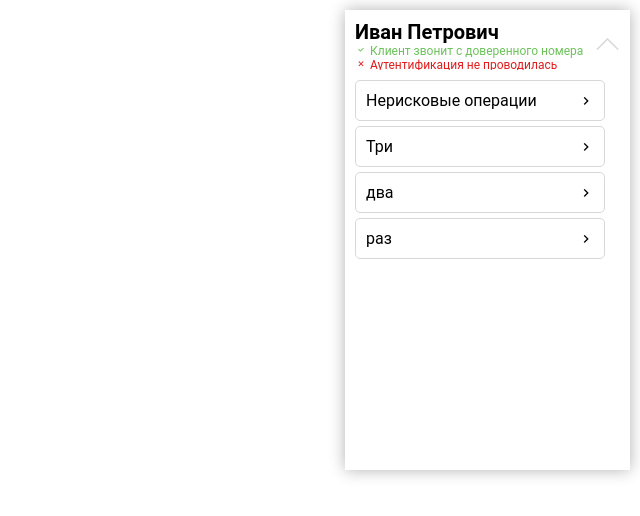
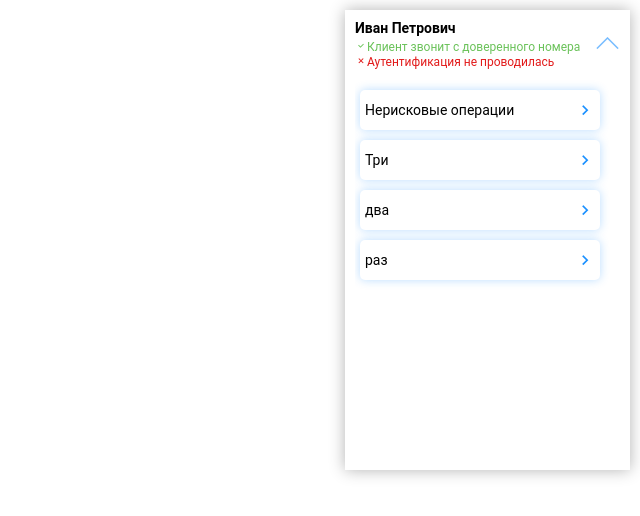
Before and after one commit to kirillsnovikov/widgetVTB, a Vue app: page / in a window 1280 px wide. Shown: the top 516 px of the page, without its empty margins (640-1280 px from the left). Built offline with nearby package versions, Linux system fonts and the light colour scheme.

Commit message:
Минор визуальный, тестовый пуш

```diff
--- a/src/assets/scss/components/_button.scss
+++ b/src/assets/scss/components/_button.scss
@@ -1,26 +1,51 @@
 .btn {
-  width: 250px;
+  width: 240px;
   overflow: hidden;
   padding: 10px;
   border-radius: 5px;
-  margin-bottom: 5px;
+  //margin-bottom: 5px;
+  margin: 10px 5px;
   cursor: pointer;
-  &:last-child {
+  /*&:last-child {
     margin-bottom: 0;
-  }
+  }*/
 }
 
 .btn-main-operation {
   @extend %flex-center-between;
-  border: 1px solid $white-two;
+  //border: 1px solid $white-two;
+  box-shadow: 0 0 10px rgba($vtb-blue, 0.3);
+  transition: box-shadow 0.1s linear;
+  padding: 0 5px;
+  height: 40px;
+  font-size: 14px;
+  &:hover {
+    box-shadow: 0 0 10px rgba($vtb-blue, 0.5);
+  }
+  i {
+    color: $vtb-blue;
+    font-size: 20px;
+    font-weight: lighter;
+  }
 }
 
 .btn-back {
   @extend %flex-row-center;
-  padding: 15px 10px;
-  @include button-color($btn-back-color);
+  //@include button-color($btn-back-color);
+  padding: 10px;
+  font-size: 14px;
+  background-color: rgba($btn-back-color, 0.1);
+  border: 1px solid $btn-back-color;
+  color: $btn-back-color;
+  transition: background-color 0.2s linear;
   span {
     margin-left: 10px;
+  }
+  &:hover {
+    background-color: rgba($btn-back-color, 0.2);
+  }
+  &:active {
+    background-color: $white;
   }
 }
 
--- a/src/assets/scss/components/_header.scss
+++ b/src/assets/scss/components/_header.scss
@@ -7,23 +7,30 @@
     // align-items: center;
   }
   &__main {
+    width: 235px;
+    height: 50px;
+    overflow: hidden;
     @extend %flex-column;
     &__title {
+      height: 17px;
       font-weight: bold;
-      font-size: 20px;
+      font-size: 14px;
+      margin-bottom: 3px;
     }
     &__status {
       font-size: 12px;
       &__number {
-
+        height: 15px;
+        overflow: hidden;
       }
       &__operation {
-
+        height: 15px;
+        overflow: hidden;
       }
     }
   }
   &__button {
-    color: $white-two;
+    color: rgba($btn-show-color, 0.6);
     cursor: pointer;
     font-size: 25px;
     transition: all .3s;
--- a/src/assets/scss/variables/_colors.scss
+++ b/src/assets/scss/variables/_colors.scss
@@ -8,6 +8,7 @@ $cerulean-blue: #3066BE;
 $blue-blue: #1851c7;
 $blue-blue-two: #1750c6;
 $battleship-grey: #727887;
+$middle-gray: #aaaeb7;
 $off-white: #fff7e0;
 $yellow-orange: #f7b500;
 $light-peach: #fed6bb;
@@ -33,7 +34,7 @@ $btn-border-color: $cloudy-blue;
 $btn-back-color: $vtb-blue;
 $btn-operation-color: $black;
 $switcher-success-color: $success-color;
-$switcher-default-color: $battleship-grey;
+$switcher-default-color: $middle-gray;
 $switcher-danger-color: $danger-color;
 $check-btn-blue-color: $vtb-blue;
 $yes-button-color: $vtb-green;
--- a/src/components/Header.vue
+++ b/src/components/Header.vue
@@ -5,11 +5,11 @@
       <div class="widget-header__main__status">
         <div class="widget-header__main__status__number success">
           <i class="icon-check"></i>
-          Клиент звонит с доверенного номера
+          <span>Клиент звонит с доверенного номера</span>
         </div>
         <div class="widget-header__main__status__operation danger">
           <i class="icon-remove"></i>
-          Аутентификация не проводилась
+          <span>Аутентификация не проводилась</span>
         </div>
       </div>
     </div>
```
